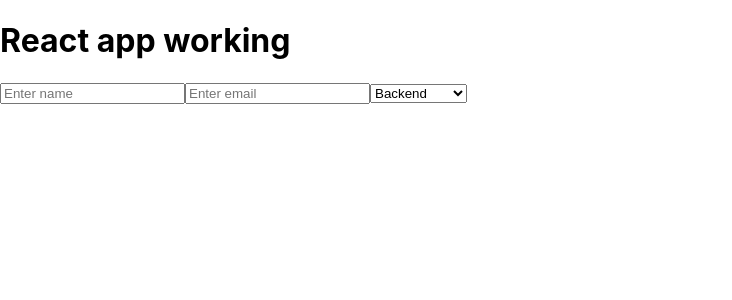
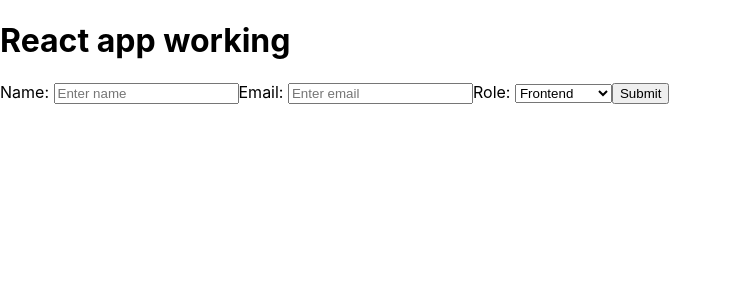
Before and after one commit to bloominstituteoftechnology/team-builder, a React (Create React App) app in the folder team-builder/: page / in a window 1280 px wide. Shown: the top 300 px of the page, without its empty margins (0-732 px from the left). Built offline with nearby package versions, Linux system fonts and the light colour scheme.

Commit message:
MVP finished

```diff
--- a/team-builder/src/App.js
+++ b/team-builder/src/App.js
@@ -2,16 +2,47 @@ import React, { useState } from 'react';
 import logo from './logo.svg';
 import './App.css';
 import Form from './components/form'
+import Team from './components/team'
+
+
+
+const initialFormValue = {
+  name: '',
+  email: '',
+  role: 'frontend',
+}
+
+
 
 function App() {
 const [ team, setTeam ] = useState([])
+const [ form, setForm] = useState(initialFormValue)
 
+const updateForm = (inputName, inputValue) => {
+  setForm({ ...form, [inputName]: inputValue})
+}
 
+const submitForm = () => {
+  const newMember = {
+    name: form.name.trim(),
+    email: form.email.trim(),
+    role: form.role
+  }
+  setTeam([...team, newMember])
+}
 
   return (
     <div>
       <h1>React app working</h1>
-      <Form/>
+      <Form update={updateForm} values={form} submit={submitForm}/>
+
+    {
+      team.map(member => {
+        return (
+          <Team details={member}/>
+        )
+      })
+    }
     </div>
   )
 }
--- a/team-builder/src/components/form.js
+++ b/team-builder/src/components/form.js
@@ -1,42 +1,59 @@
 import React from 'react'
 
 
-export default function form(){
+export default function form(props){
+    const {update, values, submit} = props
 
+    const onChange = evt => {
+        const { name, value } = evt.target
+        update( name, value)
+    }
+
+    const onSubmit = evt => {
+        evt.preventDefault()
+        submit()
+    }
 
     return(
-        <div class='form-container'>
-            <form>
-                <label htmlFor='name'>
+        <div className='form-container'>
+            <form onSubmit={onSubmit}>
+                <label htmlFor='name'>Name:&nbsp;
                      <input
                      type='text'
                      placeholder='Enter name'
                      id='name'
                      name='name'
                      maxLength='20'
-
+                     onChange={onChange}
+                     value={values.name}
                      ></input>
                 </label>
-                <label htmlFor='email'>
+
+                <label htmlFor='email'>Email:&nbsp;
                     <input
                     type='email'
                     placeholder='Enter email'
                     id='email'
                     name='email'
+                    onChange={onChange}
+                    value={values.email}
                     ></input>
                 </label>
-                <label htmlFor='role'>
+
+                <label htmlFor='role'>Role:&nbsp;
                     <select
                     id='role'
                     name='role'
+                    onChange={onChange}
+                    value={values.role}
                     >
-                     <option disabled value=''>Select a role</option>
+                     <option value=''>Select a role</option>
                      <option value='backend'>Backend</option>
                      <option value='frontend'>Frontend</option>
                      <option value='ios'>IOS</option>
                     </select>
                 </label>
-
+                <button>Submit</button>
             </form>
 
         </div>
--- /dev/null
+++ b/team-builder/src/components/team.js
@@ -0,0 +1,13 @@
+import React from 'react'
+
+export default function team(props){
+    const { details } = props
+    return(
+        <div className='team-container'>
+            <h2>{details.name}</h2>
+            <p>{details.email}</p>
+            <p>{details.role}</p>
+        </div>
+
+    )
+}
```
